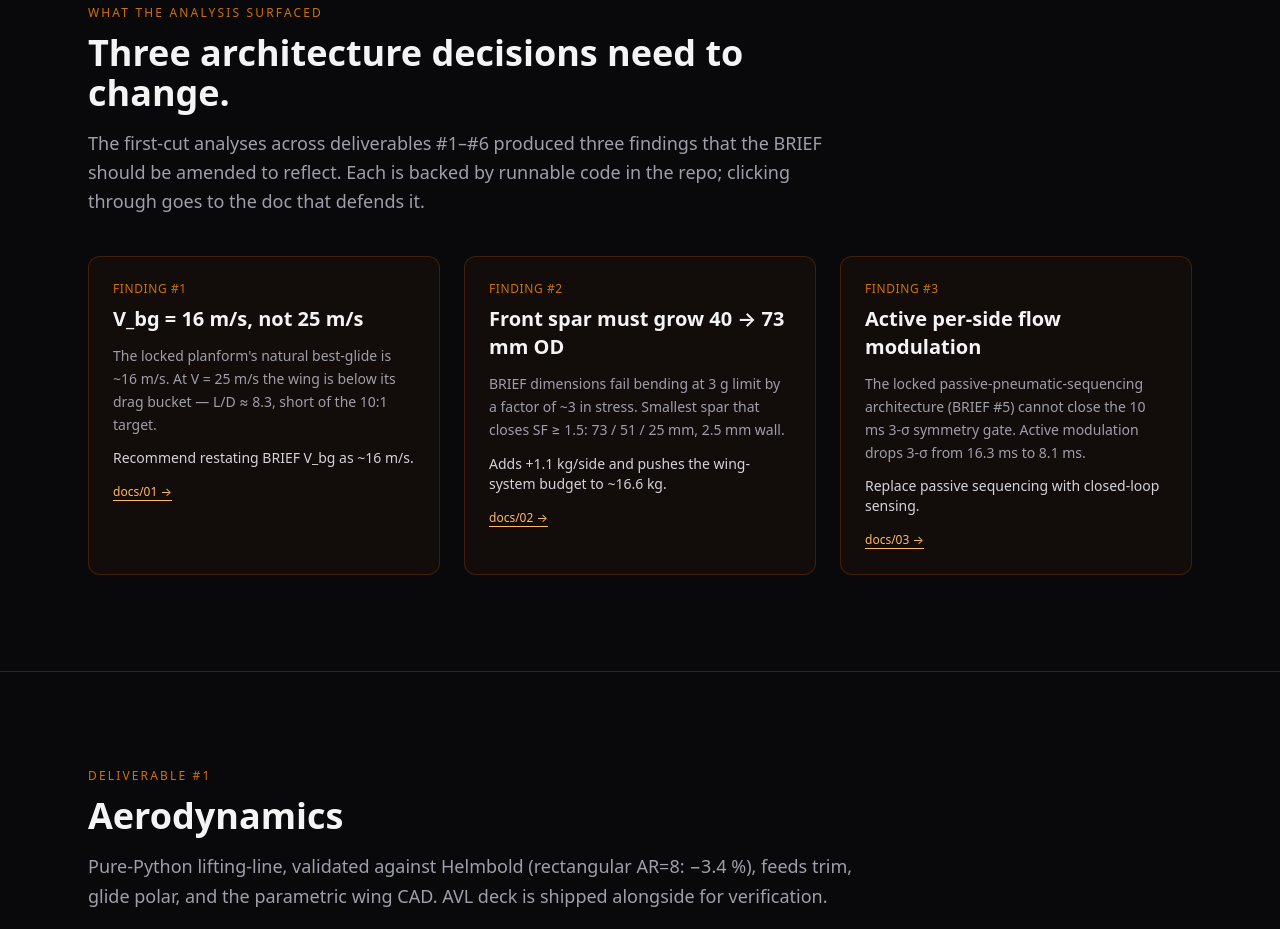
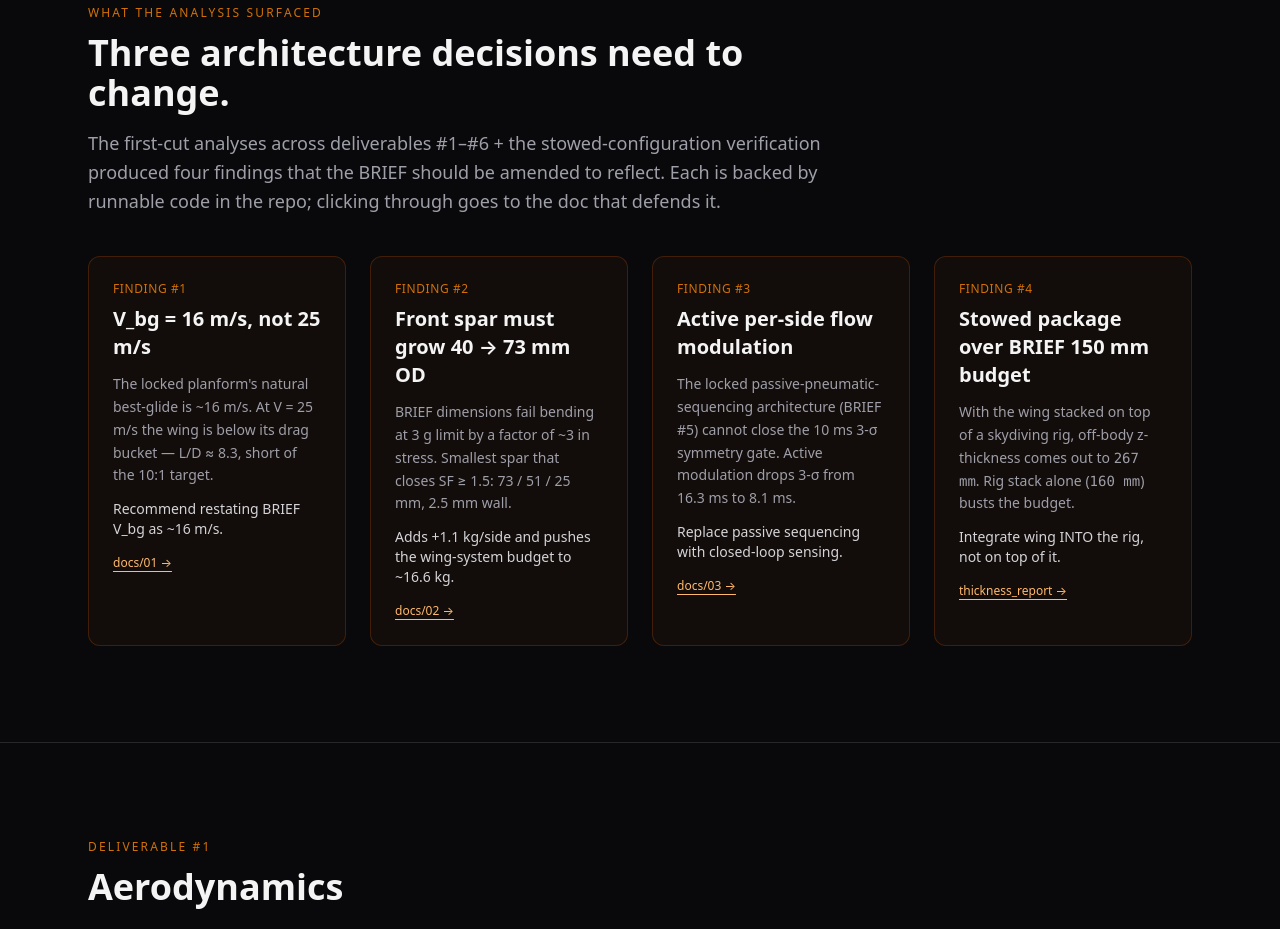
Before and after one commit to Xaxis/manta, an Astro site in the folder site/: page / in a window 1280 px wide. Shown: the part 2080-3009 px from the top of the page. Built offline with nearby package versions, Linux system fonts and the light colour scheme; Astro itself is replaced by a stand-in of ours; no server answers.

Commit message:
findings: surface the 4th architecture-revision finding
Stowed-package thickness (267 mm) exceeds BRIEF 150 mm target — added
to README and the site landing page alongside V_bg / sized-spar /
active-flow-modulation findings. Findings grid widens from 3 to 4
columns. Architecture-amendment intro updates to "deliverables #1-#6
plus stowed-configuration verification".

Co-Authored-By: Claude Opus 4.7 (1M context) <noreply@anthropic.com>

```diff
--- a/site/src/pages/index.astro
+++ b/site/src/pages/index.astro
@@ -63,9 +63,9 @@ import Viewer from "../components/viewer/Viewer.tsx";
     id="findings"
     eyebrow="What the analysis surfaced"
     title="Three architecture decisions need to change."
-    intro="The first-cut analyses across deliverables #1–#6 produced three findings that the BRIEF should be amended to reflect. Each is backed by runnable code in the repo; clicking through goes to the doc that defends it."
+    intro="The first-cut analyses across deliverables #1–#6 + the stowed-configuration verification produced four findings that the BRIEF should be amended to reflect. Each is backed by runnable code in the repo; clicking through goes to the doc that defends it."
   >
-    <div class="grid gap-6 md:grid-cols-3">
+    <div class="grid gap-6 md:grid-cols-2 lg:grid-cols-4">
       <article class="rounded-xl border border-orange-500/20 bg-orange-500/[0.04] p-6">
         <p class="text-xs uppercase tracking-wider text-orange-400/80">Finding #1</p>
         <h3 class="mt-2 text-xl font-semibold text-zinc-100">V_bg = 16 m/s, not 25 m/s</h3>
@@ -94,6 +94,16 @@ import Viewer from "../components/viewer/Viewer.tsx";
         </p>
         <p class="mt-3 text-sm text-zinc-300">Replace passive sequencing with closed-loop sensing.</p>
         <a class="mt-4 inline-block text-xs text-orange-300 hover:text-orange-200 underline underline-offset-4" href="https://github.com/Xaxis/manta/blob/main/docs/03-deployment-sequence.md">docs/03 →</a>
+      </article>
+
+      <article class="rounded-xl border border-orange-500/20 bg-orange-500/[0.04] p-6">
+        <p class="text-xs uppercase tracking-wider text-orange-400/80">Finding #4</p>
+        <h3 class="mt-2 text-xl font-semibold text-zinc-100">Stowed package over BRIEF 150 mm budget</h3>
+        <p class="mt-3 text-sm text-zinc-400 leading-relaxed">
+          With the wing stacked on top of a skydiving rig, off-body z-thickness comes out to <span class="mono">267 mm</span>. Rig stack alone (<span class="mono">160 mm</span>) busts the budget.
+        </p>
+        <p class="mt-3 text-sm text-zinc-300">Integrate wing INTO the rig, not on top of it.</p>
+        <a class="mt-4 inline-block text-xs text-orange-300 hover:text-orange-200 underline underline-offset-4" href="https://github.com/Xaxis/manta/blob/main/cad/stowed/out/thickness_report.md">thickness_report →</a>
       </article>
     </div>
   </Section>
```
Also changed, not shown: README.md.
